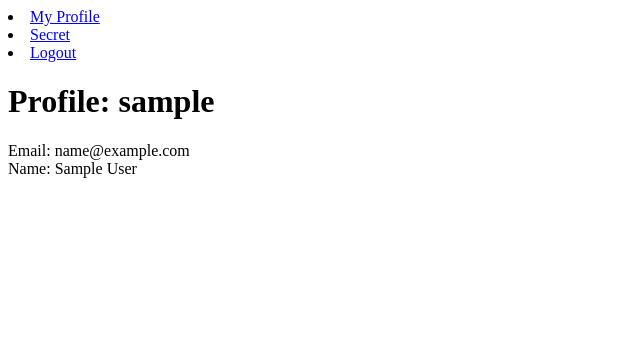
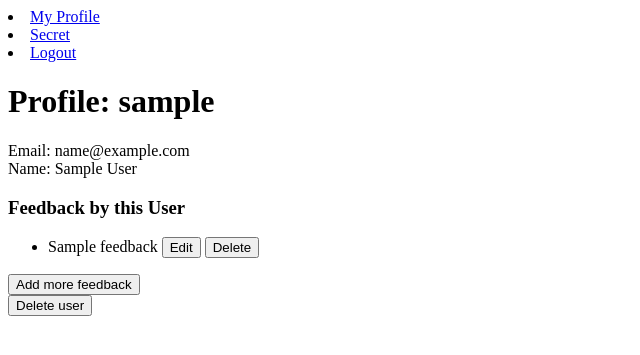
Before and after one commit to iam8/24.4-Auth, a Flask app: a page that uses templates/user_info.jinja2 in a window 1280 px wide. Shown: the top 355 px of the page, without its empty margins (0-640 px from the left). Run offline with Flask 3, Linux system fonts and the light colour scheme; the visitor is signed in with stand-in values (Sample User, id 1); tables that the repository leaves empty hold one stand-in row (values such as "Sample post").

Commit message:
Add HTML to display user feedback and buttons for editing, deleting, etc.

```diff
--- a/templates/user_info.jinja2
+++ b/templates/user_info.jinja2
@@ -23,4 +23,27 @@
         </div>
     </div>
 
+    <div>
+        <h3>Feedback by this User</h3>
+
+        <ul>
+            {% for fb in user.feedbacks %}
+                <li>
+                    <a>{{ fb.title }}</a>
+                    <a><button>Edit</button></a>
+                    <a><button>Delete</button></a>
+                </li>
+            {% endfor %}
+        </ul>
+
+        <div>
+            <a><button>Add more feedback</button></a>
+        </div>
+
+        <div>
+            <a><button>Delete user</button></a>
+        </div>
+
+    </div>
+
 {% endblock content %}
```
